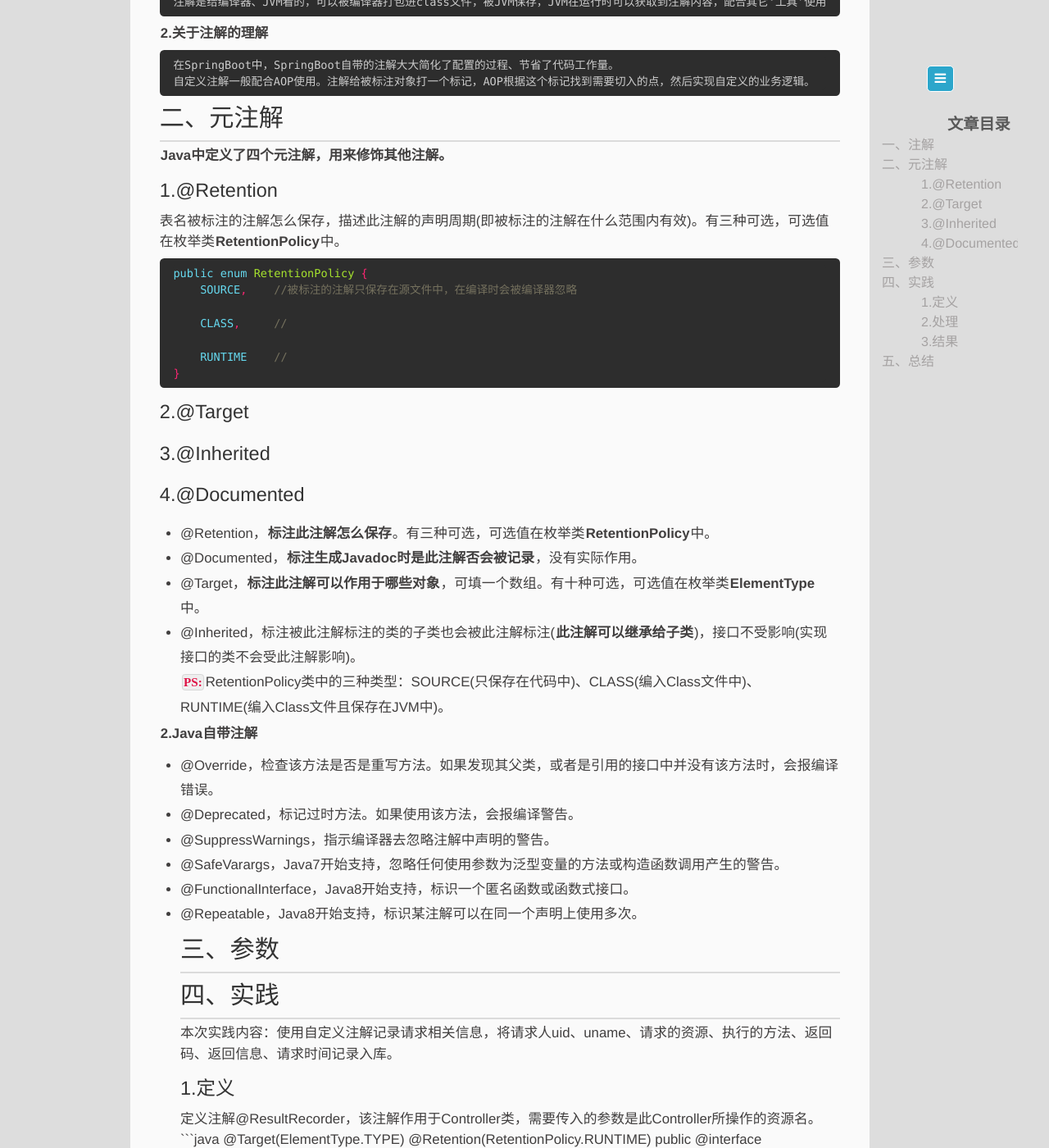
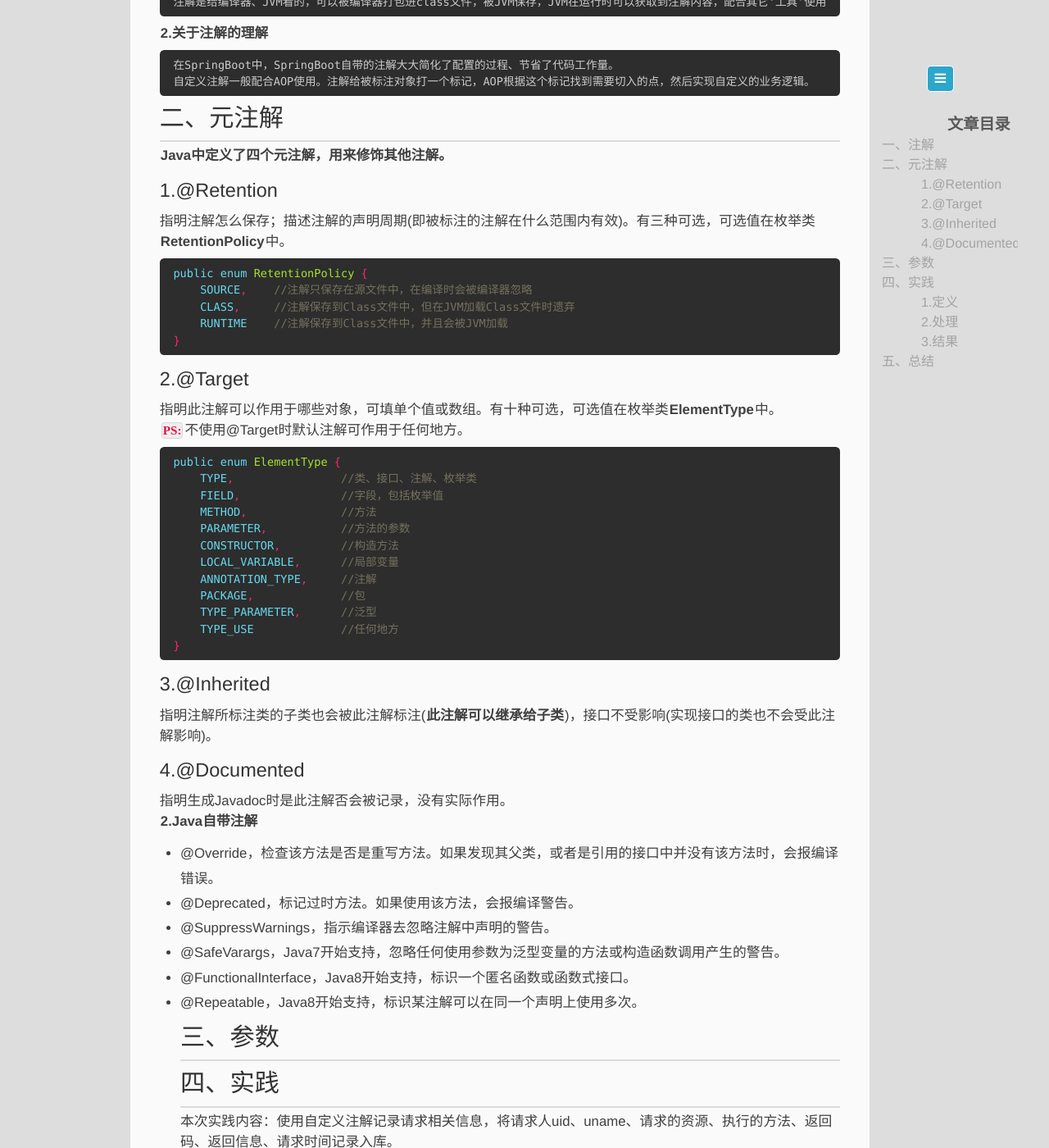
Before and after one commit to memorate/memorate.github.io, a Jekyll site: the page built from _posts/2020-08-27-springboot-annotation.md, in a window 1280 px wide and 1400 px high, scrolled down 469 px. Shown: the whole window at 82% size. Built offline with Jekyll 4.4.1, drawn with Linux system fonts in a browser that asks for light colours.

Commit message:
update 20200817

````diff
--- a/_posts/2020-08-27-springboot-annotation.md
+++ b/_posts/2020-08-27-springboot-annotation.md
@@ -25,25 +25,35 @@ description: Java - Annotation
 ## 二、元注解
 **Java中定义了四个元注解，用来修饰其他注解。**
 #### 1.@Retention
-表名被标注的注解怎么保存，描述此注解的声明周期(即被标注的注解在什么范围内有效)。有三种可选，可选值在枚举类**RetentionPolicy**中。
+指明注解怎么保存；描述注解的声明周期(即被标注的注解在什么范围内有效)。有三种可选，可选值在枚举类**RetentionPolicy**中。
 ```java
 public enum RetentionPolicy {
-    SOURCE,    //被标注的注解只保存在源文件中，在编译时会被编译器忽略
-
-    CLASS,     //
-
-    RUNTIME    //
+    SOURCE,    //注解只保存在源文件中，在编译时会被编译器忽略
+    CLASS,     //注解保存到Class文件中，但在JVM加载Class文件时遗弃
+    RUNTIME    //注解保存到Class文件中，并且会被JVM加载
 }
 ```
 #### 2.@Target
+指明此注解可以作用于哪些对象，可填单个值或数组。有十种可选，可选值在枚举类**ElementType**中。
+`PS:`不使用@Target时默认注解可作用于任何地方。
+```java
+public enum ElementType {
+    TYPE,                //类、接口、注解、枚举类
+    FIELD,               //字段，包括枚举值
+    METHOD,              //方法
+    PARAMETER,           //方法的参数
+    CONSTRUCTOR,         //构造方法
+    LOCAL_VARIABLE,      //局部变量
+    ANNOTATION_TYPE,     //注解
+    PACKAGE,             //包
+    TYPE_PARAMETER,      //泛型
+    TYPE_USE             //任何地方
+}
+```
 #### 3.@Inherited
+指明注解所标注类的子类也会被此注解标注(**此注解可以继承给子类**)，接口不受影响(实现接口的类也不会受此注解影响)。
 #### 4.@Documented
-- @Retention，**标注此注解怎么保存**。有三种可选，可选值在枚举类**RetentionPolicy**中。
-- @Documented，**标注生成Javadoc时是此注解否会被记录**，没有实际作用。
-- @Target，**标注此注解可以作用于哪些对象**，可填一个数组。有十种可选，可选值在枚举类**ElementType**中。
-- @Inherited，标注被此注解标注的类的子类也会被此注解标注(**此注解可以继承给子类**)，接口不受影响(实现接口的类不会受此注解影响)。
-`PS:`RetentionPolicy类中的三种类型：SOURCE(只保存在代码中)、CLASS(编入Class文件中)、RUNTIME(编入Class文件且保存在JVM中)。
-
+指明生成Javadoc时是此注解否会被记录，没有实际作用。
 **2.Java自带注解**
 - @Override，检查该方法是否是重写方法。如果发现其父类，或者是引用的接口中并没有该方法时，会报编译错误。
 - @Deprecated，标记过时方法。如果使用该方法，会报编译警告。
````
